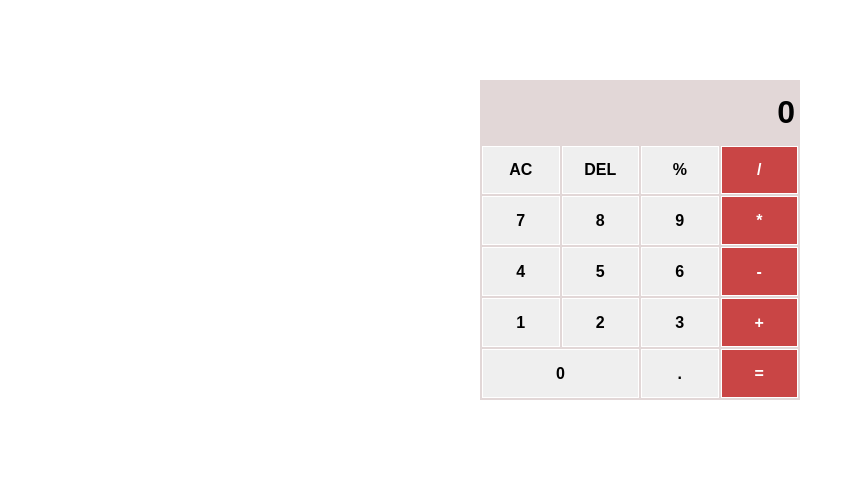
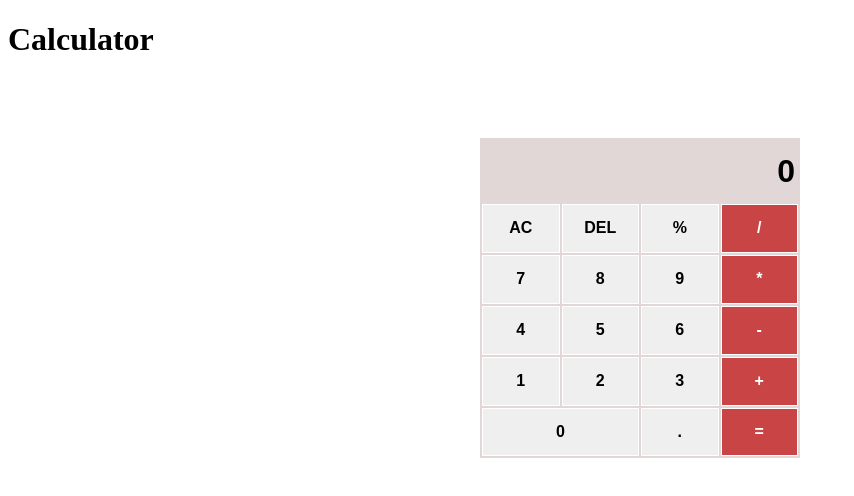
Before and after one commit to anshuKumar99/Calculator, a plain HTML site: page index.html in a window 1280 px wide. Shown: the whole page, without its empty margins (0-854 px from the left). Drawn offline with Linux system fonts and the light colour scheme.

Commit message:
Add h1 element for heading

```diff
--- a/index.html
+++ b/index.html
@@ -10,7 +10,11 @@
 </head>
 <body>
     <div id="calculator">
-         <!-- Table is used to create Calculator structure-->
+        <!-- Table is used to create Calculator structure-->
+        <h1>
+            Calculator
+        </h1>
+
         <table>
             <thead>
                 <tr>
```
